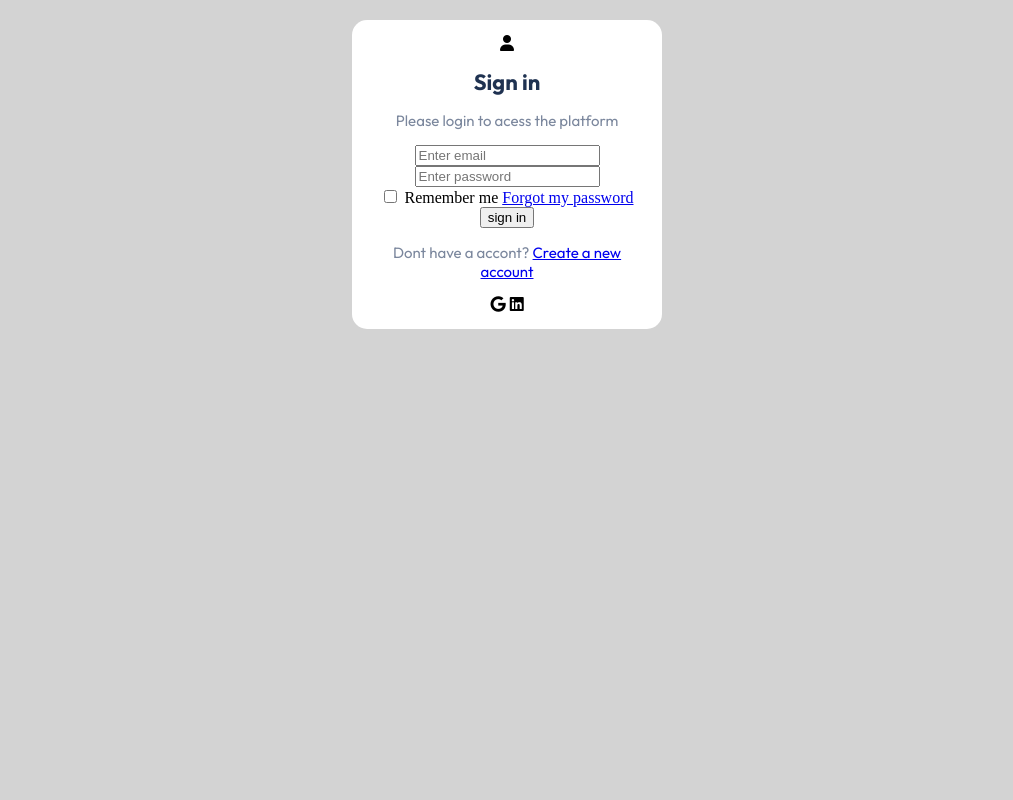
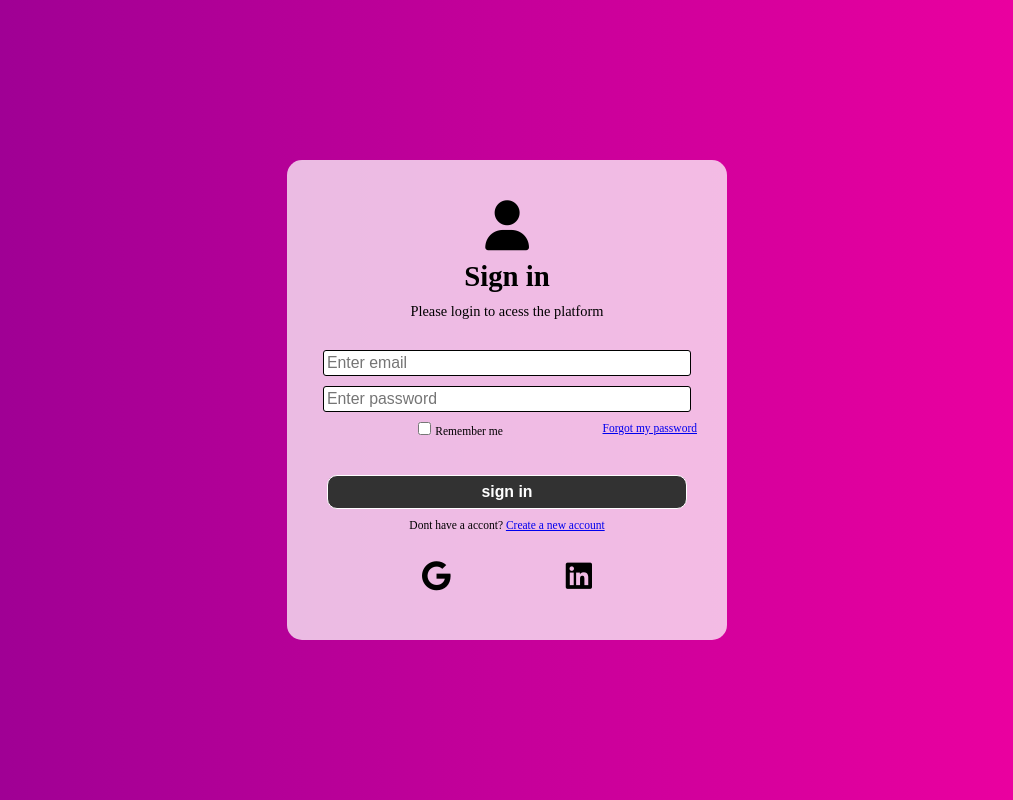
Before and after one commit to OwseiWasTaken/Portifolios, a plain HTML site: page login/Login-page-purple.html in a window 1280 px wide. Shown: the whole page, without its empty margins (133-1146 px from the left). Drawn offline with Linux system fonts and the light colour scheme; files that its build step writes are made by us from their sources.

Commit message:
Update Login-page-purple.html

```diff
--- a/login/Login-page-purple.html
+++ b/login/Login-page-purple.html
@@ -4,7 +4,7 @@
     <meta charset="UTF-8">
     <meta http-equiv="X-UA-Compatible" content="IE=edge">
     <meta name="viewport" content="width=device-width, initial-scale=1.0">
-    <link rel="stylesheet" href="Style.css">
+    <link rel="stylesheet" href="login-page-purple.css">
     <script src="https://kit.fontawesome.com/5c87e52dea.js" crossorigin="anonymous"></script>
     <title>DOM</title>
     <style>
```
